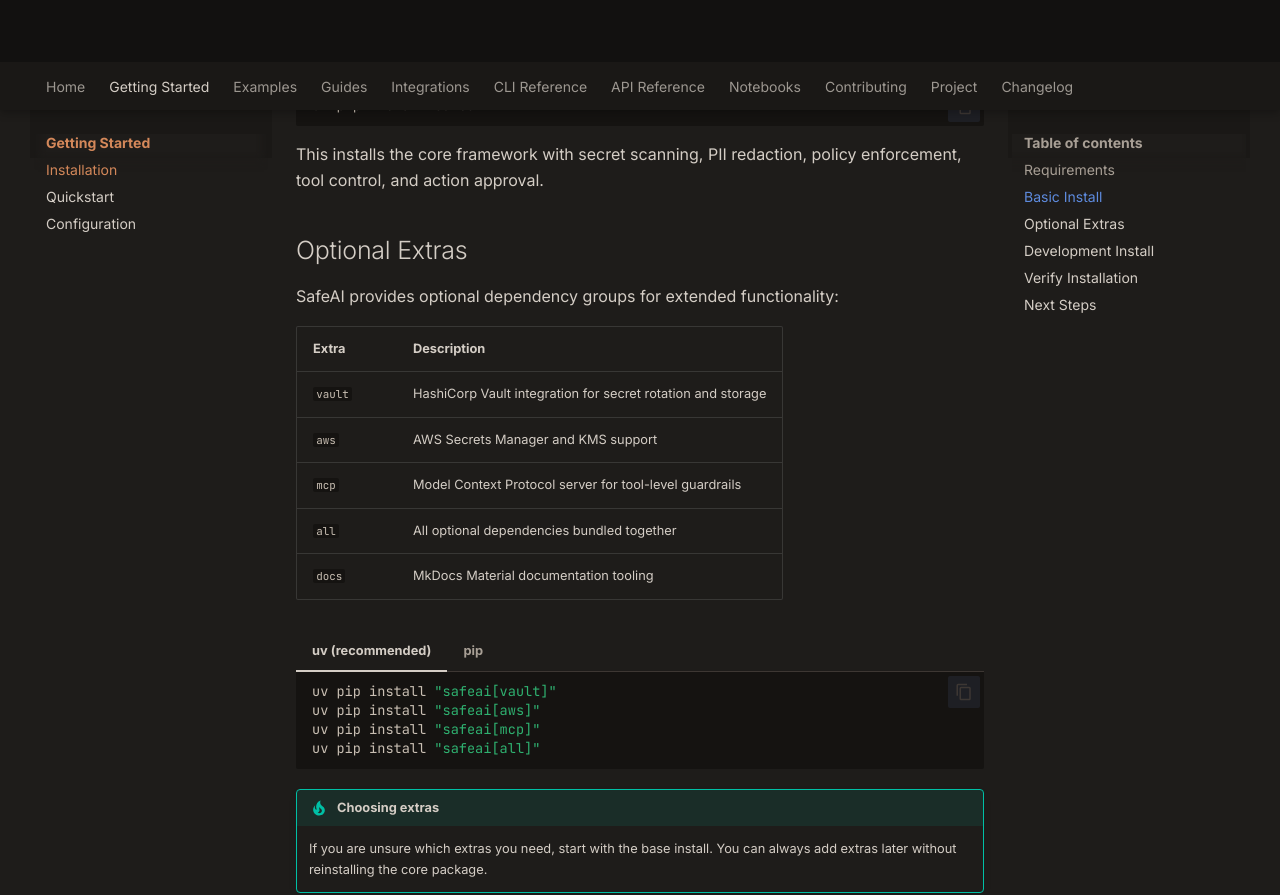
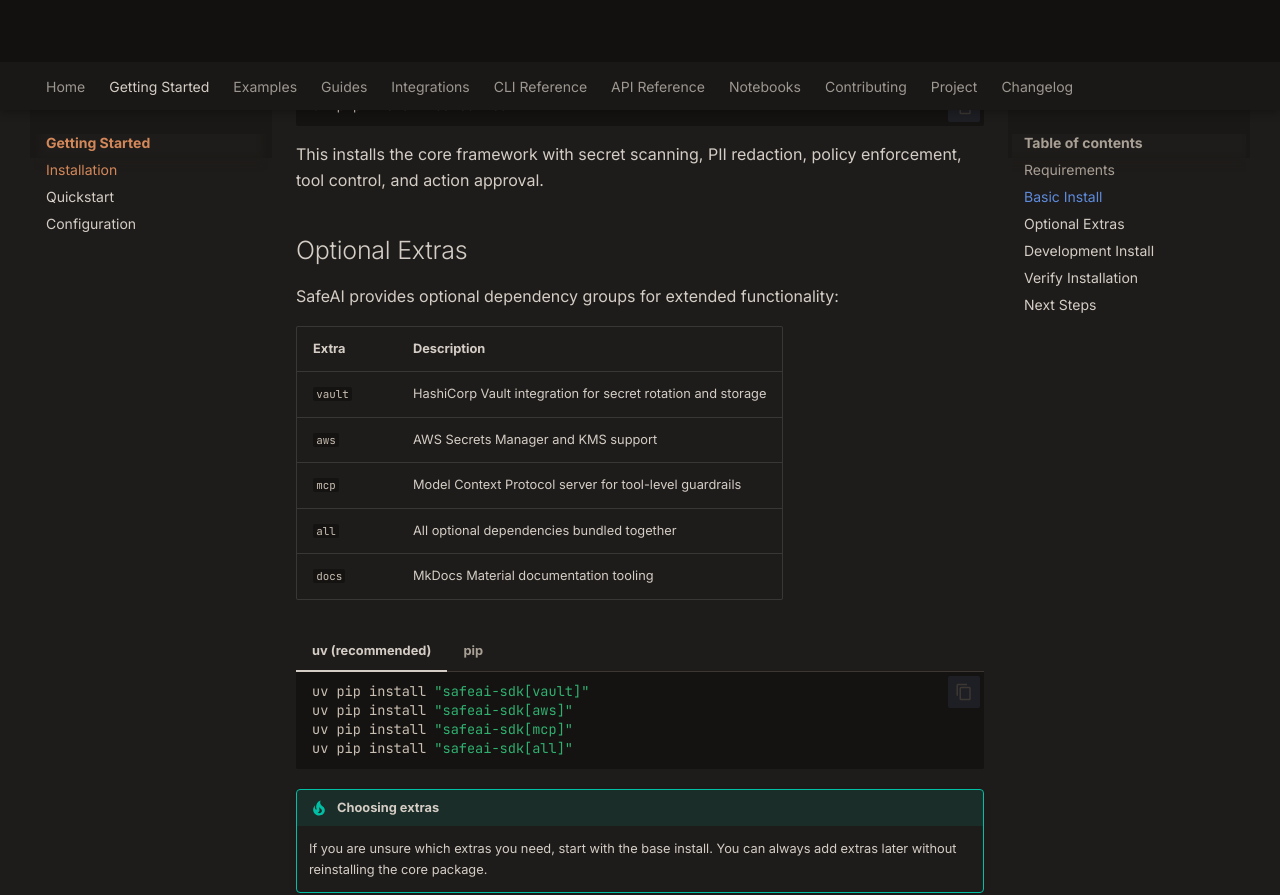
Before and after one commit to enendufrankc/safeai, an MkDocs documentation site: the page built from docs/getting-started/installation.md, in a window 1280 px wide and 1400 px high, scrolled down 692 px. Shown: the part 164-1059 px from the top of the window. Built offline with MkDocs 1.6.1 and Material for MkDocs 9.7.7, drawn with Linux system fonts in a browser that asks for light colours; comment, search, counter and statistics services are not loaded.

Commit message:
feat: publish as safeai-sdk on PyPI (v0.8.0)
Rename package to safeai-sdk (import stays `import safeai`), bump to
v0.8.0, add classifiers/keywords/urls, fix package-data glob, update
install references across README and docs, and add trusted-publishing
GitHub Actions workflow.

````diff
--- a/docs/getting-started/installation.md
+++ b/docs/getting-started/installation.md
@@ -21,13 +21,13 @@
 === "uv (recommended)"
 
     ```bash
-    uv pip install safeai
+    uv pip install safeai-sdk
     ```
 
 === "pip"
 
     ```bash
-    pip install safeai
+    pip install safeai-sdk
     ```
 
 This installs the core framework with secret scanning, PII redaction, policy enforcement, tool control, and action approval.
@@ -47,19 +47,19 @@
 === "uv (recommended)"
 
     ```bash
-    uv pip install "safeai[vault]"
-    uv pip install "safeai[aws]"
-    uv pip install "safeai[mcp]"
-    uv pip install "safeai[all]"
+    uv pip install "safeai-sdk[vault]"
+    uv pip install "safeai-sdk[aws]"
+    uv pip install "safeai-sdk[mcp]"
+    uv pip install "safeai-sdk[all]"
     ```
 
 === "pip"
 
     ```bash
-    pip install safeai[vault]
-    pip install safeai[aws]
-    pip install safeai[mcp]
-    pip install safeai[all]
+    pip install safeai-sdk[vault]
+    pip install safeai-sdk[aws]
+    pip install safeai-sdk[mcp]
+    pip install safeai-sdk[all]
     ```
 
 !!! tip "Choosing extras"
--- a/mkdocs.yml
+++ b/mkdocs.yml
@@ -94,7 +94,7 @@
     - icon: fontawesome/brands/github
       link: https://github.com/enendufrankc/safeai
     - icon: fontawesome/brands/python
-      link: https://pypi.org/project/safeai/
+      link: https://pypi.org/project/safeai-sdk/
   generator: false
 
 extra_css:
````
Also changed, not shown: README.md (+9 -9 lines), pyproject.toml (+21 -3 lines), 1 other file.
